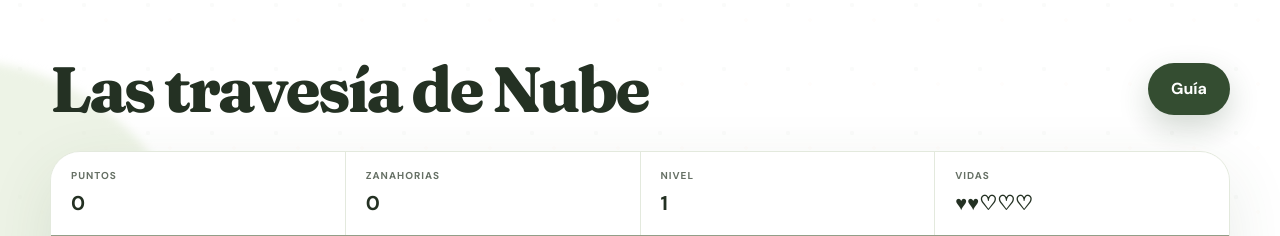
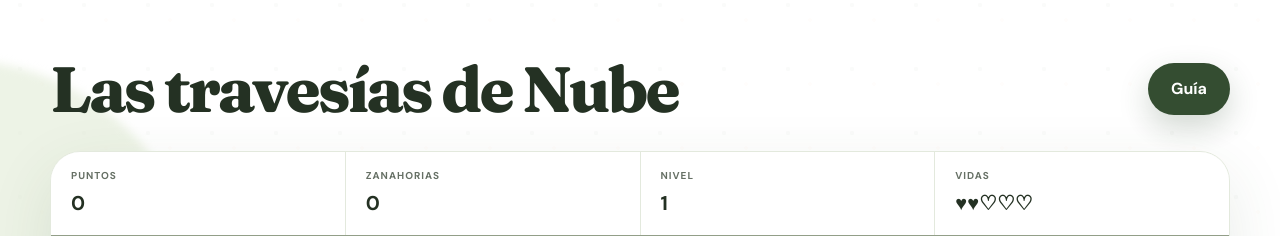
Before and after one commit to lu-developer476/Bunny-Quest, a Django app: page /jugar/ in a window 1280 px wide. Shown: the part 79-315 px from the top of the page. Run offline with Django 5.2, Linux system fonts and the light colour scheme; data that the repository does not hold is empty.

Commit message:
Correct Spanish title to plural travesías

```diff
--- a/templates/core/game.html
+++ b/templates/core/game.html
@@ -6,7 +6,7 @@
 {% block content %}
 <section class="game-page container">
   <div class="game-intro">
-    <div><h1>Las travesía de Nube</h1></div>
+    <div><h1>Las travesías de Nube</h1></div>
     <button class="button button-primary game-guide-button" type="button" data-open-game-modal>Guía</button>
   </div>
 
```
